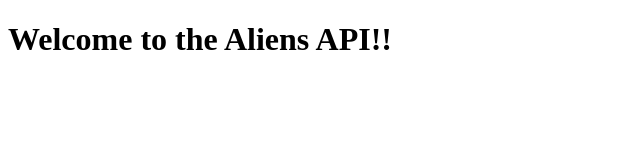
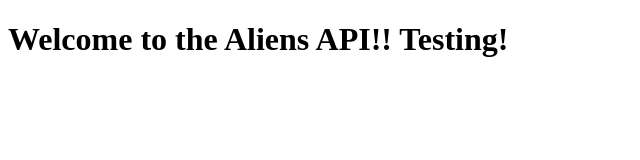
Before and after one commit to mellen-code/field-guide-to-aliens, a website: page index.html in a window 1280 px wide. Shown: the whole page, without its empty margins (0-640 px from the left). Drawn offline with Linux system fonts and the light colour scheme.

Commit message:
Adding node modules files and index.html edits

```diff
--- a/index.html
+++ b/index.html
@@ -7,6 +7,6 @@
     <title>Document</title>
 </head>
 <body>
-    <h1>Welcome to the Aliens API!!</h1>
+    <h1>Welcome to the Aliens API!! Testing!</h1>
 </body>
 </html>
```
Also changed, not shown: package.json (+8 -0 lines).
